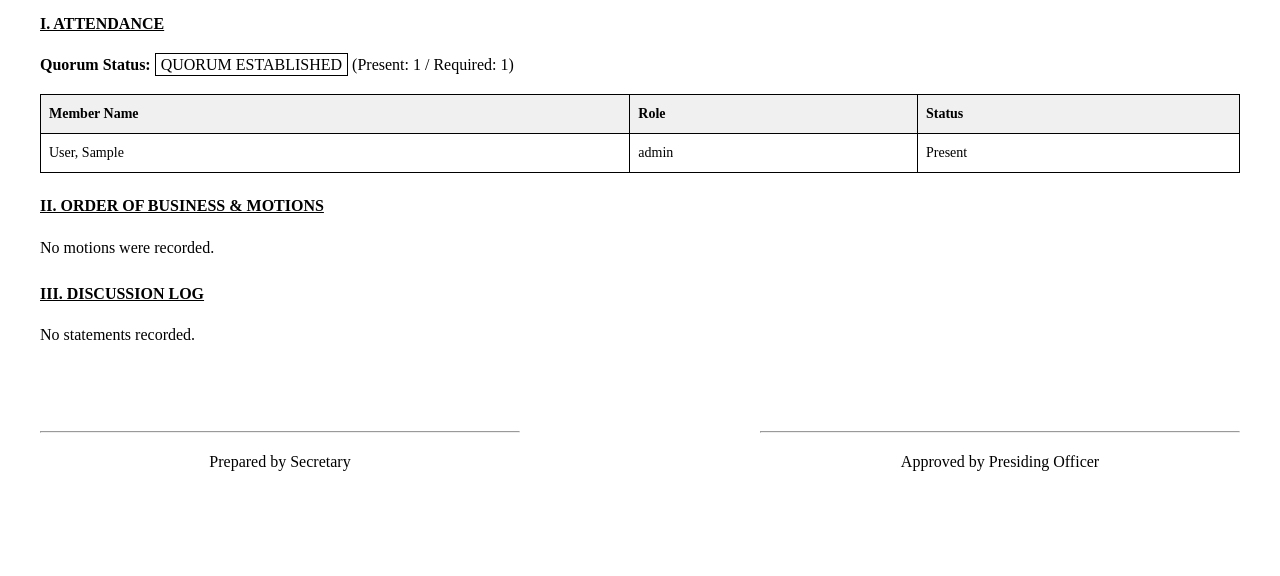
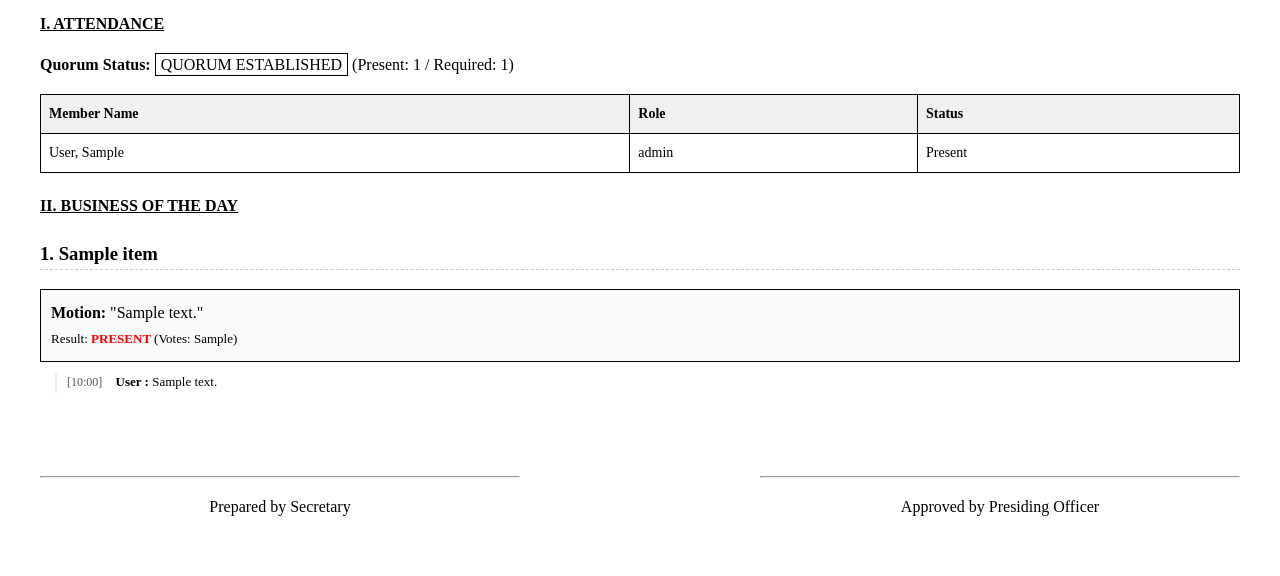
Before and after one commit to felexion/quorum, a Flask app: page /meeting/1/report in a window 1280 px wide. Shown: the part 248-824 px from the top of the page. Before the commit the page ends 719 px from the top, so only its background shows below. Run offline with Flask 3, Linux system fonts and the light colour scheme; tables that the repository leaves empty hold one stand-in row (values such as "Sample post").

Commit message:
removed motions scrollbar, improved report (do better)

```diff
--- a/app.py
+++ b/app.py
@@ -63,12 +63,12 @@ class Motion(db.Model):
     id = db.Column(db.Integer, primary_key=True)
     meeting_id = db.Column(db.Integer, db.ForeignKey('meeting.id'), nullable=False)
     agenda_item_id = db.Column(db.Integer, db.ForeignKey('agenda_item.id'))
-
     proposer_id = db.Column(db.Integer, db.ForeignKey('member.id'))
     seconder_id = db.Column(db.Integer, db.ForeignKey('member.id'))
     text = db.Column(db.Text, nullable=False)
     status = db.Column(db.String(20), default='Pending')
     vote_results = db.Column(db.String(100))
+    timestamp = db.Column(db.DateTime, default=datetime.now)
 
 class Statement(db.Model):
     id = db.Column(db.Integer, primary_key=True)
@@ -337,22 +337,59 @@ def delete_statement(id):
 
 @app.route('/meeting/<int:meeting_id>/report')
 def generate_report(meeting_id):
-    meeting = Meeting.query.get_or_404(meeting_id)
+    meeting = db.session.get(Meeting, meeting_id)
     all_members = Member.query.all()
+
+    # Attendance Data
     attendance_records = Attendance.query.filter_by(meeting_id=meeting_id).all()
     attendance_map = {att.member_id: att.status for att in attendance_records}
     present_count = sum(1 for status in attendance_map.values() if status == 'Present')
     quorum_met = present_count >= meeting.quorum_required
 
-    # We pass raw lists, grouping happens in HTML for simplicity or via a smart loop
+    # Get all Agenda Items
     agenda_items = AgendaItem.query.filter_by(meeting_id=meeting_id).all()
-    # Helper: Get motions/statements that have NO agenda link
-    general_motions = Motion.query.filter_by(meeting_id=meeting_id, agenda_item_id=None).all()
-    general_statements = Statement.query.filter_by(meeting_id=meeting_id, agenda_item_id=None).order_by(Statement.timestamp).all()
 
-    return render_template('report.html', meeting=meeting, members=all_members,
-                           attendance_map=attendance_map, present_count=present_count, quorum_met=quorum_met,
-                           agenda_items=agenda_items, general_motions=general_motions, general_statements=general_statements)
+    # Build a structured list for the report
+    report_data = []
+
+    for item in agenda_items:
+        # Get motions and statements for THIS agenda item
+        item_motions = Motion.query.filter_by(agenda_item_id=item.id).all()
+        item_statements = Statement.query.filter_by(agenda_item_id=item.id).all()
+
+        # Combine them into a single list
+        mixed_events = []
+        for m in item_motions:
+            mixed_events.append({'type': 'motion', 'obj': m, 'time': m.timestamp})
+        for s in item_statements:
+            mixed_events.append({'type': 'statement', 'obj': s, 'time': s.timestamp})
+
+        # Sort by timestamp
+        mixed_events.sort(key=lambda x: x['time'] or datetime.min)
+
+        report_data.append({
+            'title': item.title,
+            'events': mixed_events
+        })
+
+    # Handle "Other Matters" (Items with NO agenda link)
+    other_motions = Motion.query.filter_by(meeting_id=meeting_id, agenda_item_id=None).all()
+    other_statements = Statement.query.filter_by(meeting_id=meeting_id, agenda_item_id=None).all()
+    other_events = []
+    for m in other_motions:
+        other_events.append({'type': 'motion', 'obj': m, 'time': m.timestamp})
+    for s in other_statements:
+        other_events.append({'type': 'statement', 'obj': s, 'time': s.timestamp})
+    other_events.sort(key=lambda x: x['time'] or datetime.min)
+
+    return render_template('report.html',
+                           meeting=meeting,
+                           members=all_members,
+                           attendance_map=attendance_map,
+                           present_count=present_count,
+                           quorum_met=quorum_met,
+                           report_data=report_data,
+                           other_events=other_events)
 
 # --- ROLE MANAGEMENT ROUTES ---
 
--- a/templates/report.html
+++ b/templates/report.html
@@ -104,42 +104,61 @@
         </tbody>
     </table>
 
-    <div class="section-title">II. ORDER OF BUSINESS & MOTIONS</div>
-    {% for motion in motions %}
-    <div class="motion-box">
-        <strong>Motion:</strong> "{{ motion.text }}"<br>
+    <div class="section-title">II. BUSINESS OF THE DAY</div>
+
+    {% for section in report_data %}
+        <h3 style="margin-top: 20px; border-bottom: 1px dashed #ccc;">{{ loop.index }}. {{ section.title }}</h3>
+
+        {% for event in section.events %}
+
+            {% if event.type == 'motion' %}
+                <div class="motion-box" style="margin-top: 10px; margin-bottom: 10px;">
+                    <strong>Motion:</strong> "{{ event.obj.text }}"<br>
                     <span style="font-size: 13px;">
-            Proposed by:
-            {% for m in members %}{% if m.id == motion.proposer_id %}{{ m.last_name }}{% endif %}{% endfor %}
-            | Seconded by:
-            {% for m in members %}{% if m.id == motion.seconder_id %}{{ m.last_name }}{% endif %}{% endfor %}
-        </span><br>
                         Result:
-        <span class="{{ 'status-passed' if motion.status == 'Passed' else 'status-failed' }}">
-            {{ motion.status.upper() }}
+                        <span class="{{ 'status-passed' if event.obj.status == 'Passed' else 'status-failed' }}">
+                            {{ event.obj.status.upper() }}
                         </span>
-        (Votes: {{ motion.vote_results }})
+                        (Votes: {{ event.obj.vote_results }})
+                    </span>
                 </div>
+
+            {% elif event.type == 'statement' %}
+                <div style="margin-bottom: 5px; font-size: 13px; margin-left: 15px; border-left: 2px solid #eee; padding-left: 10px;">
+                    <span class="timestamp">[{{ event.time.strftime('%H:%M') }}]</span>
+                    <strong>
+                        {% for m in members %}
+                            {% if m.id == event.obj.speaker_id %}{{ m.last_name }}{% endif %}
+                        {% endfor %}:
+                    </strong>
+                    {{ event.obj.content }}
+                </div>
+            {% endif %}
+
         {% else %}
-    <p>No motions were recorded.</p>
+            <p style="font-style: italic; color: #666;">No minutes recorded for this item.</p>
         {% endfor %}
 
-    <div class="section-title">III. DISCUSSION LOG</div>
-    <ul style="list-style-type: none; padding-left: 0;">
-        {% for stmt in statements %}
-        <li style="margin-bottom: 8px;">
-            <span class="timestamp">[{{ stmt.timestamp.strftime('%H:%M') }}]</span>
+    {% endfor %}
+
+    {% if other_events %}
+    <div class="section-title">III. OTHER MATTERS</div>
+        {% for event in other_events %}
+            {% if event.type == 'motion' %}
+                <div class="motion-box">
+                    Motion: "{{ event.obj.text }}" ({{ event.obj.status }})
+                </div>
+            {% elif event.type == 'statement' %}
+                <div style="margin-bottom: 5px; font-size: 13px;">
                     <strong>
                         {% for m in members %}
-                    {% if m.id == stmt.speaker_id %}{{ m.last_name }}{% endif %}
+                            {% if m.id == event.obj.speaker_id %}{{ m.last_name }}{% endif %}
                         {% endfor %}:
-            </strong>
-            {{ stmt.content }}
-        </li>
-        {% else %}
-        <li>No statements recorded.</li>
+                    </strong> {{ event.obj.content }}
+                </div>
+            {% endif %}
         {% endfor %}
-    </ul>
+    {% endif %}
 
     <div style="margin-top: 50px; display: flex; justify-content: space-between;">
         <div style="width: 40%; text-align: center;">
```
Also changed, not shown: templates/active_meeting.html (+25 -6 lines). Lines whose indentation alone changed are shown as unchanged.
